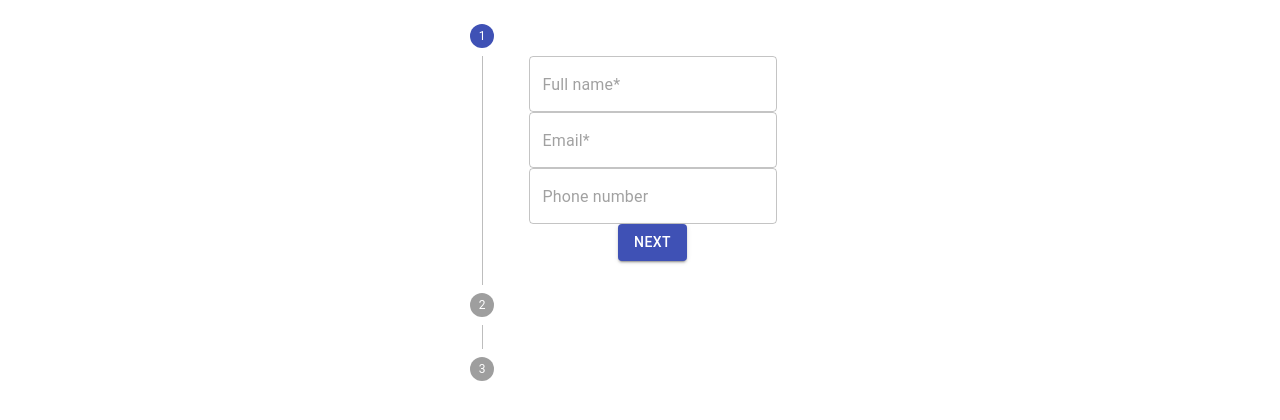
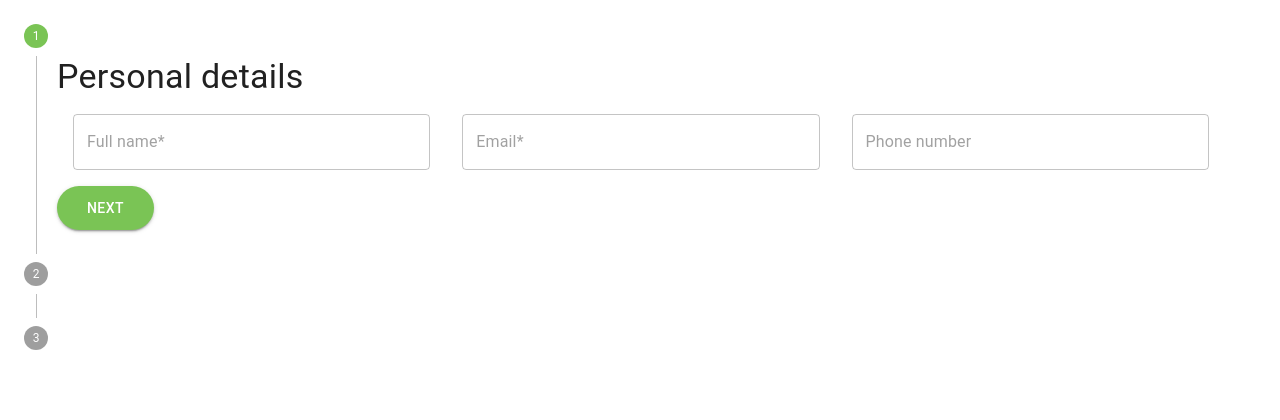
Before and after one commit to rammuk/home_challange, a React (Create React App) app: page /formPage in a window 1280 px wide. Shown: the top 420 px of the page. Built offline with nearby package versions, Linux system fonts and the light colour scheme.

Commit message:
Add styling

```diff
--- a/src/components/personalDetails.js
+++ b/src/components/personalDetails.js
@@ -4,7 +4,7 @@ import { Context } from '../Store'
 
 
 import { makeStyles } from '@material-ui/core/styles';
-import { TextField, Button } from '@material-ui/core';
+import { Box, Typography, TextField, Button } from '@material-ui/core';
 
 import { useForm } from "react-hook-form";
 import { yupResolver } from '@hookform/resolvers/yup';
@@ -12,9 +12,13 @@ import * as yup from "yup";
 
 const useStyles = makeStyles((theme) => ({
     root: {
+        display:'flex',
+        flexWrap:'wrap',
+        justifyContent: 'space-even',
         '& .MuiTextField-root': {
-            margin: theme.spacing(1),
-            width: 200,
+            margin: theme.spacing(2),
+            minWidth: '250px',
+            width: '30%',
         },
     },
 }));
@@ -37,6 +41,8 @@ export default function PersonalDetails(props) {
 
     return (
         <>
+            <Typography align="left" component="h2" variant="h4">Personal details</Typography>
+            <Box className={classes.root}>
                 <TextField
                     inputRef={register({ required: true })}
                     error={ (errors.fullName)?true:false }
@@ -46,7 +52,6 @@ export default function PersonalDetails(props) {
                     placeholder="Full name*"
                     defaultValue={state.personalDetails.fullName}
                 />
-
                 <TextField
                     inputRef={register({ required: true })}
                     error={(errors.email)?true:false}
@@ -66,6 +71,7 @@ export default function PersonalDetails(props) {
                     placeholder="Phone number"
                     defaultValue={state.personalDetails.phone}
                 />
+            </Box>
             <div>
                 <Button
                     variant="contained"
--- a/src/components/salary.js
+++ b/src/components/salary.js
@@ -1,13 +1,41 @@
 import React, { useContext } from 'react';
 import { Context } from '../Store'
 
-import { Radio, RadioGroup, FormControlLabel, FormControl, Button, IconButton }  from '@material-ui/core';
+import { Box, Typography, Radio, RadioGroup, FormControlLabel, FormControl, Button, IconButton }  from '@material-ui/core';
+import { makeStyles, withStyles } from '@material-ui/core/styles';
 import BackIcon from '@material-ui/icons/ChevronLeft';
+
 
 import { yupResolver } from '@hookform/resolvers/yup';
 import * as yup from "yup";
 
 import { useForm, Controller } from "react-hook-form";
+
+
+const useStyles = makeStyles((theme) => ({
+    root: {
+        '& .MuiFormGroup-root': {
+            flexDirection: 'row',
+            justifyContent: 'space-even',
+        },
+        '& .MuiFormControlLabel-root':{
+            margin: theme.spacing(2),
+            padding: theme.spacing(2),
+            backgroundColor: 'rgb(250, 250, 250)',
+            borderRadius: 6,
+        }
+    },
+}));
+
+const GreenRadio = withStyles({
+    root: {
+        color: 'rgb(122, 196, 85);',
+        '&$checked': {
+            color: 'rgb(122, 196, 85);',
+        },
+    },
+    checked: {},
+})((props) => <Radio color="default" {...props} />);
 
 const schema = yup.object().shape({
     salary: yup.string().required("Required field"),
@@ -22,6 +50,7 @@ const salaries = [
 ]
 
 export default function Salary(props) {
+    const classes = useStyles();
     const [state, dispatch] = useContext(Context);
 
     const { control, getValues } = useForm({
@@ -30,7 +59,9 @@ export default function Salary(props) {
     });
 
     return (
-        <FormControl component="fieldset">
+        <>
+            <Typography align="left" component="h2" variant="h4">Salary</Typography>
+            <Box className={classes.root}>
                 <Controller
                     render={(
                         { onChange, value ,name}
@@ -41,7 +72,7 @@ export default function Salary(props) {
                                     onChange={onChange}
                         >
                             {salaries.map((salary, index) => (
-                            <FormControlLabel key={index} value={salary.id} control={<Radio />} label={salary.label} />
+                                <FormControlLabel key={index} color="rgb(122, 196, 85)" value={salary.id} control={<GreenRadio />} label={salary.label} />
                             ))}
                         </RadioGroup>
                     )}
@@ -49,8 +80,9 @@ export default function Salary(props) {
                     name="salary"
                     control={control}
                 />
+            </Box>
             <div>
-                <IconButton aria-label="back" onClick={ ()=>{dispatch({ type:'PREV_STEP'})} }>
+                <IconButton aria-label="back" className="BackButton" onClick={ ()=>{dispatch({ type:'PREV_STEP'})} }>
                     <BackIcon />
                 </IconButton>
                 <Button
@@ -67,6 +99,6 @@ export default function Salary(props) {
                     Next
                 </Button>
             </div>
-        </FormControl>
+        </>
     );
 }
--- a/src/components/summary.js
+++ b/src/components/summary.js
@@ -1,33 +1,55 @@
 import React, { useContext } from 'react';
 import { Context } from '../Store'
 
+import { makeStyles } from '@material-ui/core/styles';
 
-import IconButton from '@material-ui/core/IconButton';
+import {Typography, IconButton, Box} from '@material-ui/core';
 import BackIcon from '@material-ui/icons/ChevronLeft';
 
+const useStyles = makeStyles((theme) => ({
+    root: {
+        margin: theme.spacing(2),
+        display: 'flex',
+        flexDirection: 'row',
+        flexWrap: 'wrap',
+        justifyContent: 'space-even',
+        '& .MuiBox-root': {
+            margin: theme.spacing(2),
+
+        },
+    },
+}));
+
 export default function Summary() {
+    const classes = useStyles();
     const [state, dispatch] = useContext(Context);
 
     return (
-        <div>
+        <>
+            <Typography align="left" component="h2" variant="h4">Summary</Typography>
+            <Box className={classes.root}>
+                <Box>
+                    <Typography align="left" component="h6" variant="h6">Full name</Typography>
+                    <Typography align="left" component="span" variant="body2">{state.personalDetails.fullName}</Typography>
+                </Box>
+                <Box>
+                    <Typography align="left" component="h6" variant="h6">Email</Typography>
+                    <Typography align="left" component="span" variant="body2">{state.personalDetails.email}</Typography>
+                </Box>
+                <Box>
+                    <Typography align="left" component="h6" variant="h6">Phone number</Typography>
+                    <Typography align="left" component="span" variant="body2">{state.personalDetails.phone}</Typography>
+                </Box>
+                <Box>
+                    <Typography align="left" component="h6" variant="h6">Salary</Typography>
+                    <Typography align="left" component="span" variant="body2">{state.salary.description}</Typography>
+                </Box>
+            </Box>
             <div>
-                Full name: {state.personalDetails.fullName}
-            </div>
-            <div>
-                Email: {state.personalDetails.email}
-            </div>
-            <div>
-                Phone number: {state.personalDetails.phone}
-            </div>
-            <div>
-                Salary: {state.salary.description}
-            </div>
-            <div>
-                <IconButton aria-label="back" onClick={() => { dispatch({ type: 'PREV_STEP' }) } }>
+                <IconButton aria-label="back" className="BackButton" onClick={() => { dispatch({ type: 'PREV_STEP' }) }}>
                     <BackIcon />
                 </IconButton>
             </div>
-
-        </div>
+        </>
     );
 }
--- a/src/routes/formPage.js
+++ b/src/routes/formPage.js
@@ -1,43 +1,55 @@
 import React, { useContext } from 'react';
 import { Context } from '../Store'
 
-import { makeStyles } from '@material-ui/core/styles';
-import { Box, Stepper, Step, StepLabel, StepContent } from '@material-ui/core';
+import { ThemeProvider, createMuiTheme } from '@material-ui/core/styles';
+import { Paper, Box, Stepper, Step, StepLabel, StepContent } from '@material-ui/core';
 
 import PersonalDetails from '../components/personalDetails';
 import Salary from '../components/salary';
 import Summary from '../components/summary';
 
-const useStyles = makeStyles((theme) => ({
+
+const theme = createMuiTheme({
+    overrides: {
+        MuiButton: {
             root: {
-        display: 'flex',
-        alignItems: 'flex-start',
-        justifyContent: 'center',
-        textAlign: 'center',
-        width: '100%',
-        height: '100%',
+                padding: '10px 30px',
+                background: 'rgb(122, 196, 85)!important',
+                borderRadius: '6.25rem',
             },
-    step:{
-        padding: '24px',
         },
-
-    instructions: {
-        marginTop: theme.spacing(1),
-        marginBottom: theme.spacing(1),
+        MuiIconButton:{
+            root: {
+                '&.BackButton':{
+                    marginRight: '20px',
+                    color: 'rgb(122, 196, 85)',
+                    boxShadow: 'rgba(0, 0, 0, 0.1) 0px 0px 10px, rgba(182, 182, 182, 0.5) 0px 1px 2px'
+                }
+            }
         },
-}));
+        MuiStepIcon:{
+            active:{
+                color: 'rgb(122, 196, 85)!important',
+            },
+            completed:{
+                color: 'rgb(122, 196, 85)!important'
+            }
+        }
+    },
+});
 
 export default function FormPage() {
-    const classes = useStyles();
+
     const [state] = useContext(Context);
 
     return (
-        <div className={classes.root}>
+        <ThemeProvider theme={theme}>
+            <Paper elevation={0} square>
                 <Stepper activeStep={state.activeStep} orientation="vertical">
                     <Step key={'personalDetails'}>
                         <StepLabel></StepLabel>
                         <StepContent>
-                            <Box width={300}>
+                            <Box width="100%">
                                 <PersonalDetails/>
                             </Box>
                         </StepContent>
@@ -45,7 +57,7 @@ export default function FormPage() {
                     <Step key={'salary'}>
                         <StepLabel></StepLabel>
                         <StepContent>
-                        <Box width={300}>
+                            <Box width="100%">
                                 <Salary />
                             </Box>
                         </StepContent>
@@ -53,12 +65,13 @@ export default function FormPage() {
                     <Step key={'summary'}>
                         <StepLabel></StepLabel>
                         <StepContent>
-                        <Box width={300}>
+                            <Box width="100%">
                                 <Summary />
                             </Box>
                         </StepContent>
                     </Step>
                 </Stepper>
-        </div>
+            </Paper>
+        </ThemeProvider>
     );
 }
```
Also changed, not shown: 1 other file (tests, documents, lock files or other folders). Lines whose indentation alone changed are shown as unchanged.
